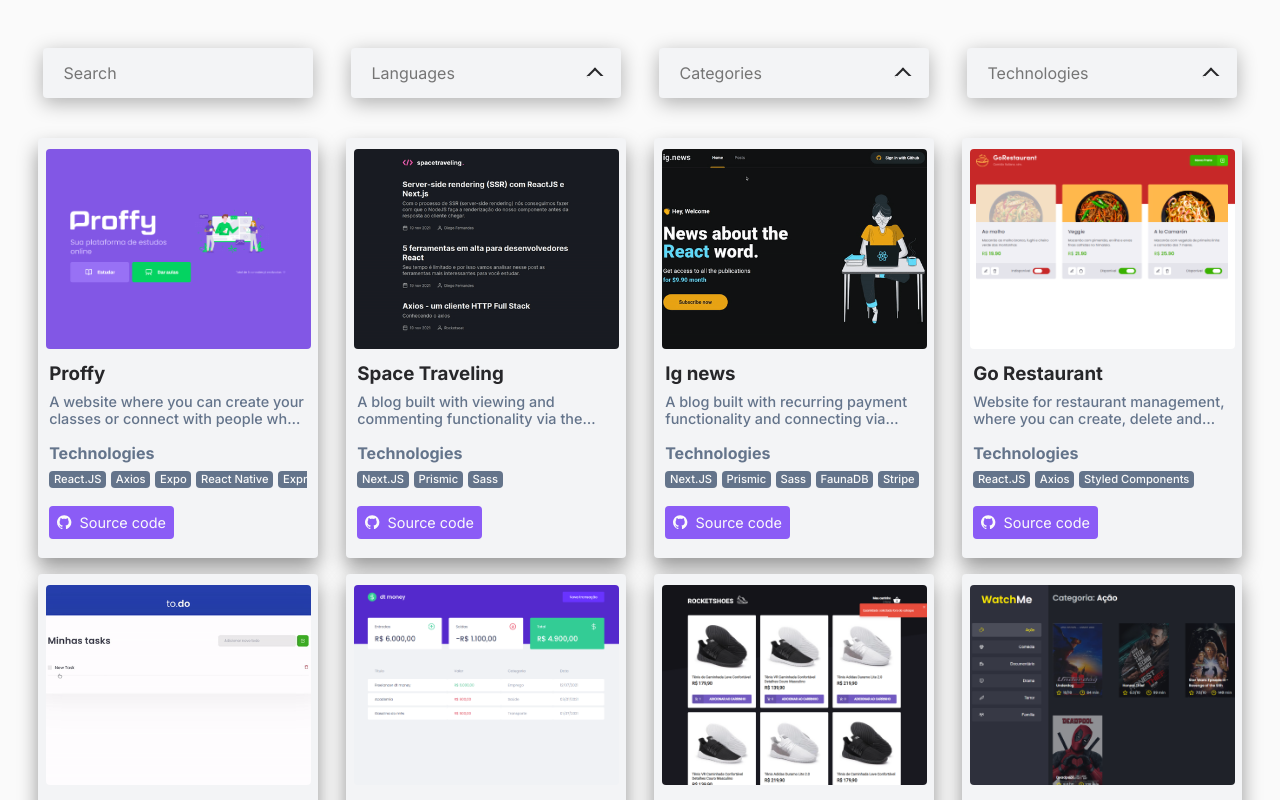
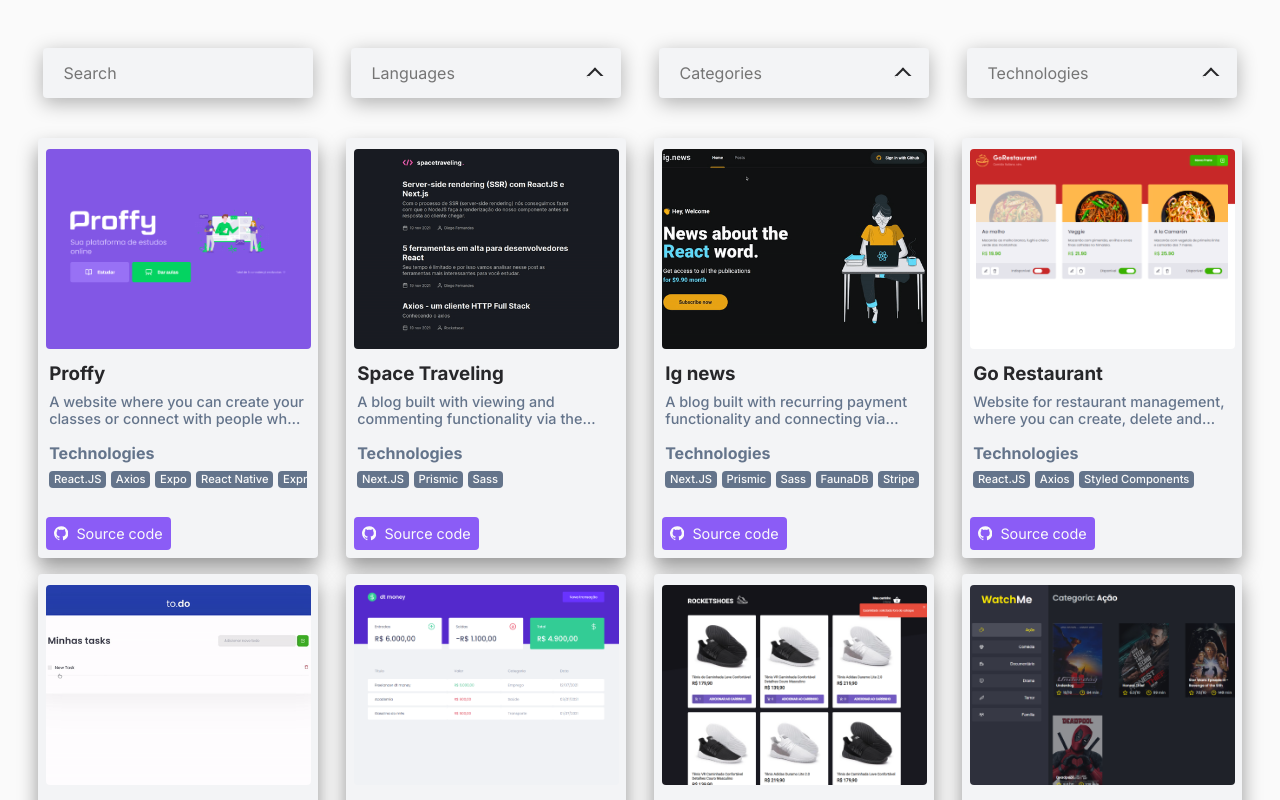
Before and after one commit to NiltonIzaguirres/portfolio, a Next.js app: page /projects in a window 1280 px wide. Shown: the part 720-1520 px from the top of the page. Built offline with nearby package versions, Linux system fonts and the light colour scheme.

Commit message:
style: added positon absolute for links container

```diff
--- a/src/components/ProjectDisplay/styles.ts
+++ b/src/components/ProjectDisplay/styles.ts
@@ -1,6 +1,7 @@
 import styled, {css} from "styled-components";
 
 export const ProjectDisplayContainer = styled.div`
+  position: relative;
   width: 280px;
   height: 420px;
   display: flex;
@@ -81,7 +82,10 @@
 `;
 
 export const LinksContainer = styled.div`
-  width: 100%;
+  position: absolute;
+  left: 0.5rem;
+  bottom: 0.5rem;
+  width: calc(100% - 1rem);
   display: flex;
   align-items: center;
   justify-content: space-between;
```
